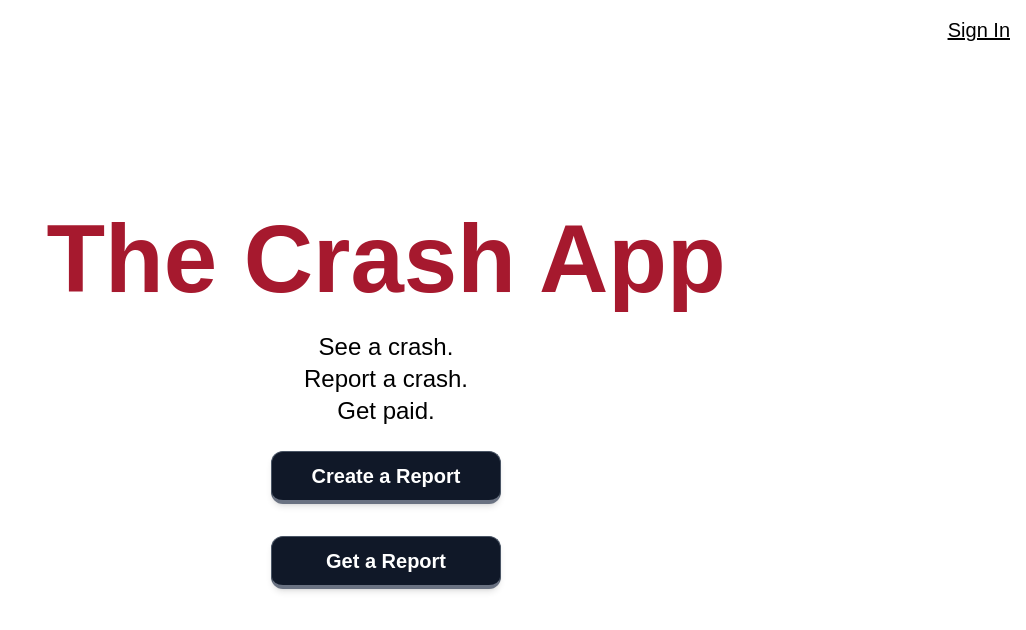
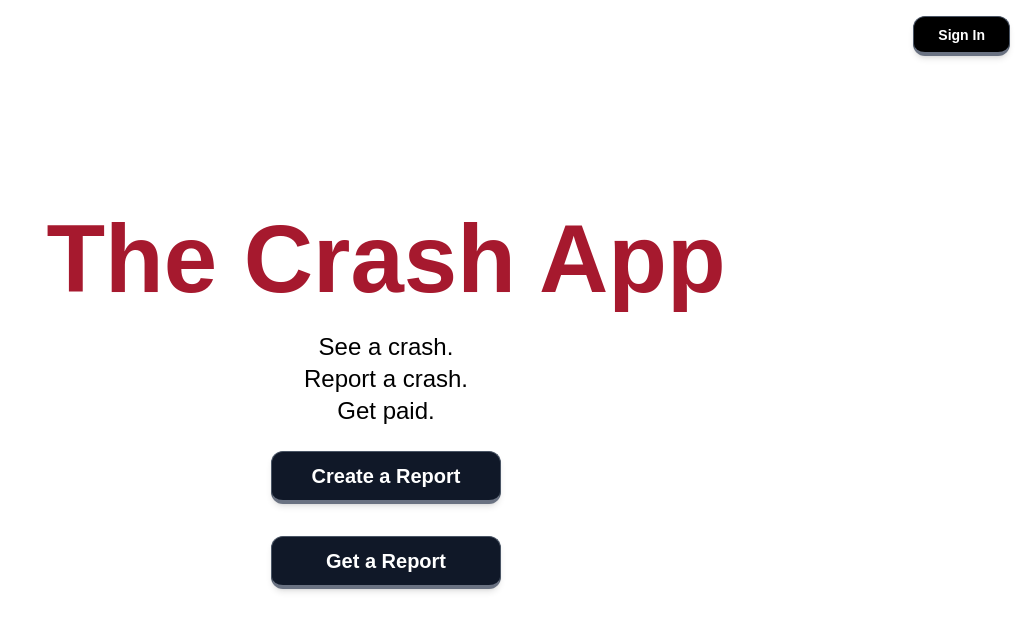
Before and after one commit to LuisFVillalon/innovate-4-sdsu-hackathon-2025, a Next.js app: page / in a window 1280 px wide. Shown: the top 630 px of the page, without its empty margins (254-1280 px from the left). Built offline with nearby package versions, Linux system fonts and the light colour scheme.

Commit message:
make sign in a button on home page

```diff
--- a/app/page.tsx
+++ b/app/page.tsx
@@ -17,9 +17,11 @@ export default function Home() {
 
   return (
     <div className={styles.mainWrapper}>
-          <div className="text-xl text-[#000000] underline absolute top-4 right-4">
+          <div className="absolute top-4 right-4">
             <Link href="/account">
-              Sign In
+              <Button className="bg-black border-gray-600 border-b-gray-500 text-white px-6 py-2">
+                Sign In
+              </Button>
             </Link>
           </div>
           <div className='mx-[5%] flex flex-col gap-6 justify-center items-center'>
```
